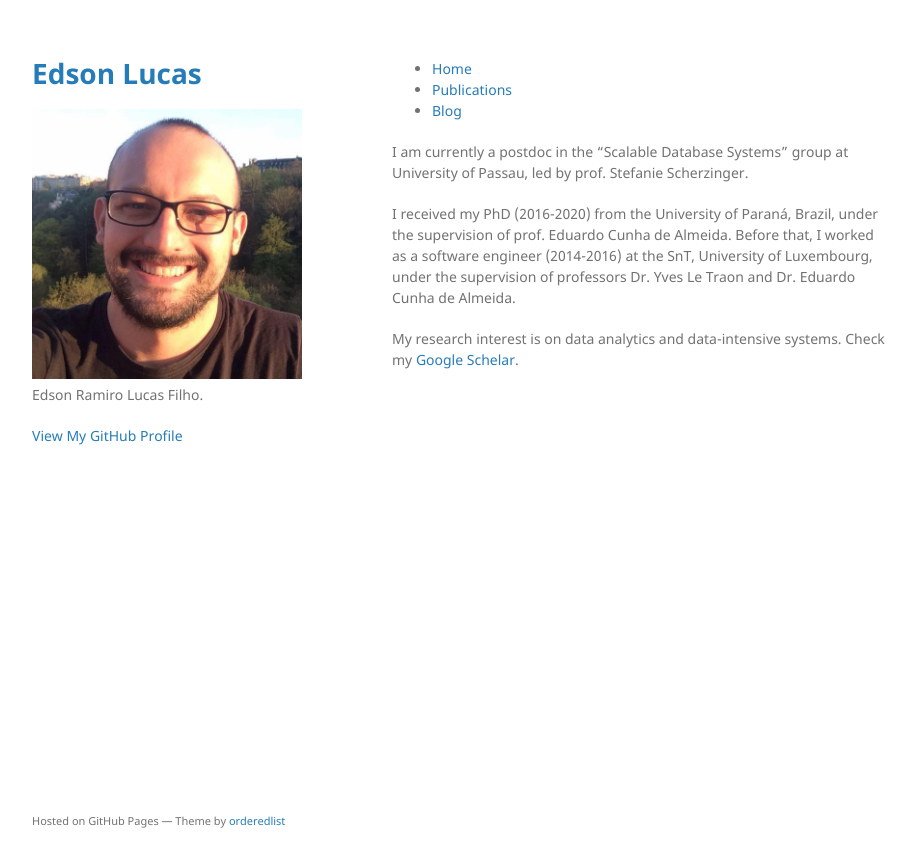
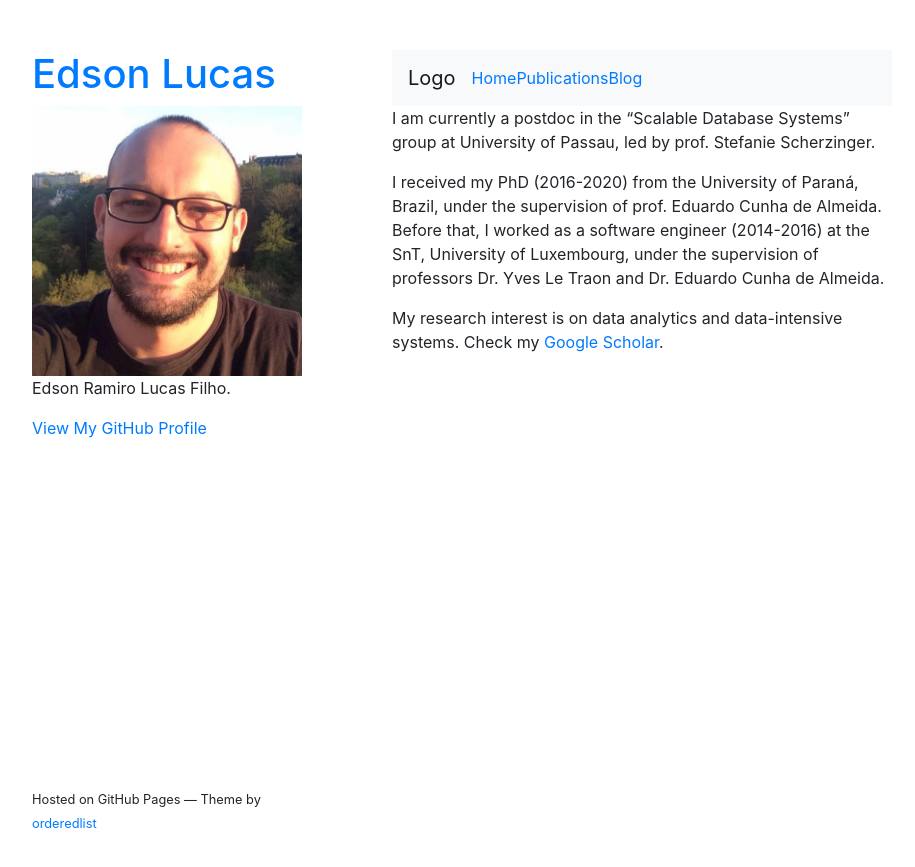
Before and after one commit to edsonrl/edsonrl.github.io, a Jekyll site: the page built from index.md, in a window 1280 px wide. Shown: the top 867 px of the page, without its empty margins (178-1093 px from the left). Built offline with Jekyll 4.4.1, drawn with Linux system fonts in a browser that asks for light colours.

Commit message:
add bootstrap

```diff
--- a/_includes/about.html
+++ b/_includes/about.html
@@ -2,4 +2,4 @@ I am currently a postdoc in the "Scalable Database Systems" group at University
 
 I received my PhD (2016-2020) from the University of Paraná, Brazil, under the supervision of prof. Eduardo Cunha de Almeida. Before that, I worked as a software engineer (2014-2016) at the SnT, University of Luxembourg, under the supervision of professors Dr. Yves Le Traon and Dr. Eduardo Cunha de Almeida.
 
-My research interest is on data analytics and data-intensive systems. Check my [Google Schelar](https://scholar.google.com/citations?user=4IypnHsAAAAJ&hl=en).
+My research interest is on data analytics and data-intensive systems. Check my [Google Scholar](https://scholar.google.com/citations?user=4IypnHsAAAAJ&hl=en).
--- a/_includes/navigation.html
+++ b/_includes/navigation.html
@@ -1,9 +1,16 @@
-<ul>
-{% for navigation in site.data.navigation %}
-  <li>
-    <a href="https://erlfilho.github.io/{{ navigation.link }}">
-      {{ navigation.name }}
-    </a>
-  </li>
-{% endfor %}
-</ul>
+
+<nav class="navbar navbar-expand-lg navbar-light bg-light">
+  <a class="navbar-brand" href="#">Logo</a>
+  <button class="navbar-toggler" type="button" data-toggle="collapse" data-target="#navbarNavAltMarkup" aria-controls="navbarNavAltMarkup" aria-expanded="false" aria-label="Toggle navigation">
+    <span class="navbar-toggler-icon"></span>
+  </button>
+  <div class="collapse navbar-collapse" id="navbarNavAltMarkup">
+    <div class="navbar-nav">
+        {% for navigation in site.data.navigation %}
+        <a href="https://erlfilho.github.io/{{ navigation.link }}">
+            {{ navigation.name }}
+        </a>
+        {% endfor %}
+    </div>
+  </div>
+</nav>
--- a/_layouts/default.html
+++ b/_layouts/default.html
@@ -37,6 +37,11 @@
           <li><a href="{{ site.github.repository_url }}">View On <strong>GitHub</strong></a></li>
         </ul>
         {% endif %}
+
+        <link rel="stylesheet" href="https://stackpath.bootstrapcdn.com/bootstrap/4.3.1/css/bootstrap.min.css" integrity="sha384-ggOyR0iXCbMQv3Xipma34MD+dH/1fQ784/j6cY/iJTQUOhcWr7x9JvoRxT2MZw1T" crossorigin="anonymous">
+        <script src="https://code.jquery.com/jquery-3.3.1.slim.min.js" integrity="sha384-q8i/X+965DzO0rT7abK41JStQIAqVgRVzpbzo5smXKp4YfRvH+8abtTE1Pi6jizo" crossorigin="anonymous"></script>
+        <script src="https://cdnjs.cloudflare.com/ajax/libs/popper.js/1.14.7/umd/popper.min.js" integrity="sha384-UO2eT0CpHqdSJQ6hJty5KVphtPhzWj9WO1clHTMGa3JDZwrnQq4sF86dIHNDz0W1" crossorigin="anonymous"></script>
+        <script src="https://stackpath.bootstrapcdn.com/bootstrap/4.3.1/js/bootstrap.min.js" integrity="sha384-JjSmVgyd0p3pXB1rRibZUAYoIIy6OrQ6VrjIEaFf/nJGzIxFDsf4x0xIM+B07jRM" crossorigin="anonymous"></script>
       </header>
       <section>
 
```
